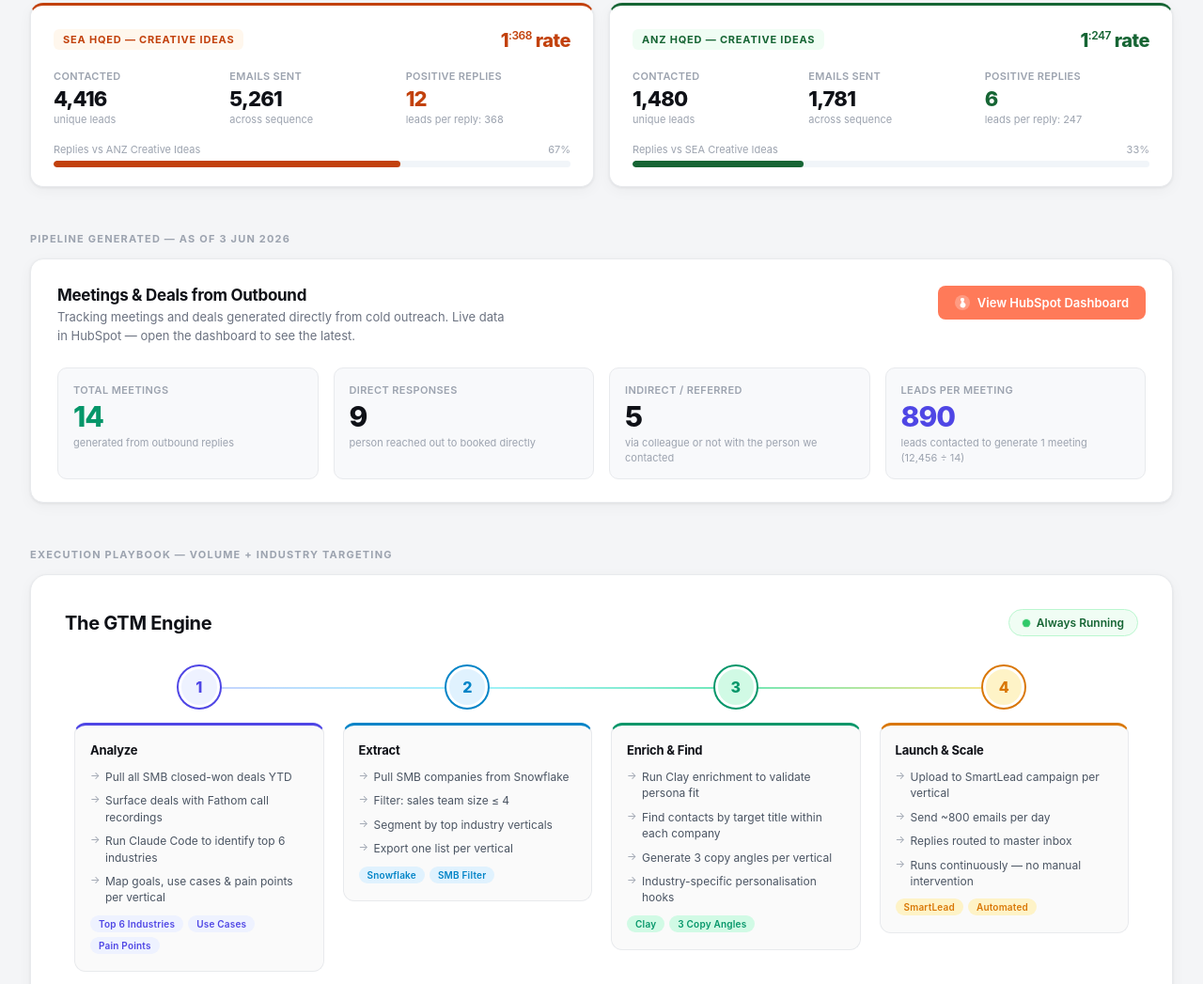
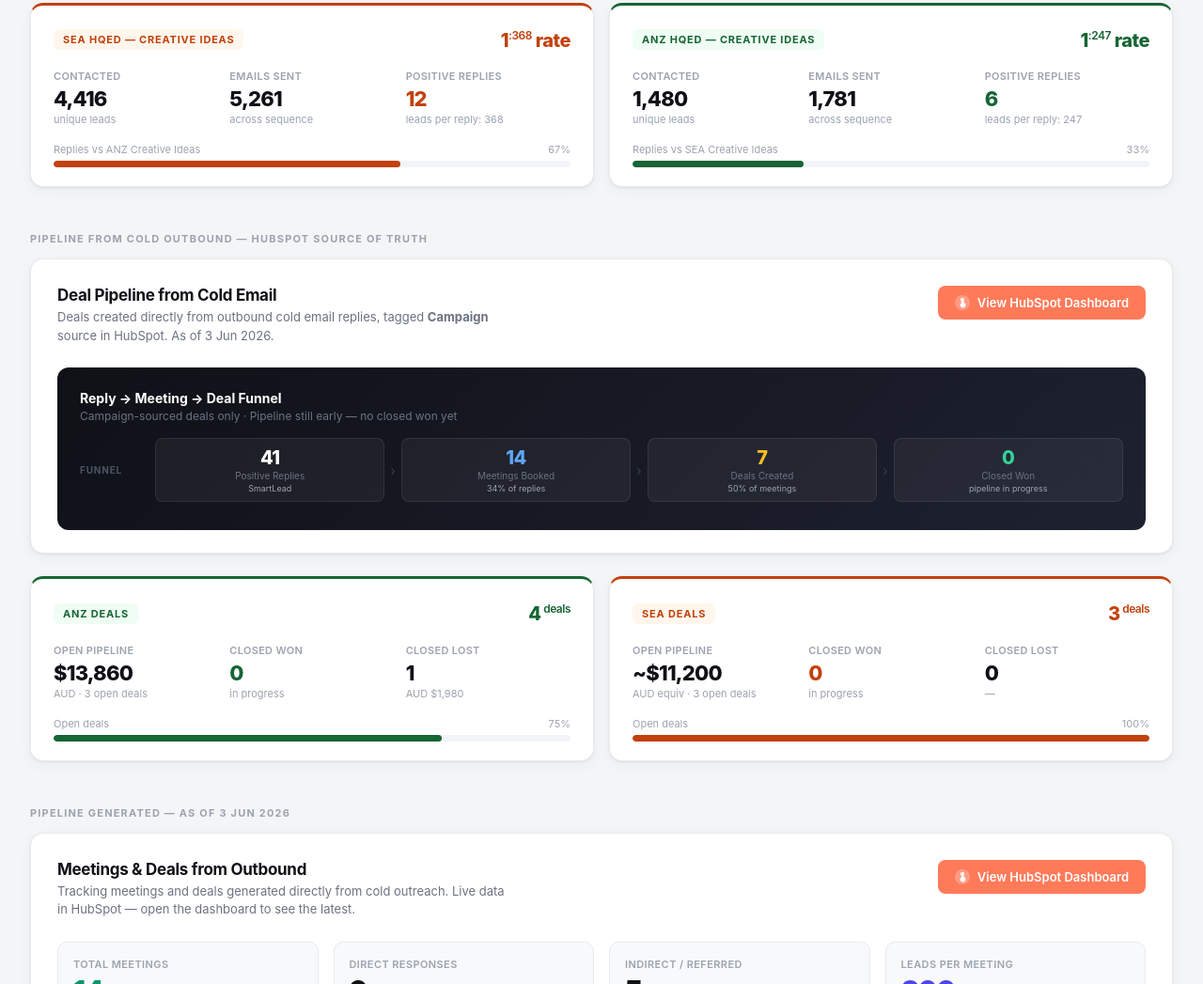
Before and after one commit to asher-firmable/firmable-gtm, a plain HTML site: page gtm-dashboard.html in a window 1280 px wide. Shown: the part 667-1714 px from the top of the page at 94% size. Drawn offline with Linux system fonts and the light colour scheme.

Commit message:
Add HubSpot pipeline section: reply→meeting→deal funnel + ANZ/SEA deal breakdown (7 deals, Campaign-sourced)
Co-Authored-By: Claude Sonnet 4.6 <noreply@anthropic.com>

```diff
--- a/gtm-dashboard.html
+++ b/gtm-dashboard.html
@@ -1011,6 +1011,124 @@
 
   </div>
 
+  <!-- HubSpot Pipeline Section -->
+  <div class="section-label">Pipeline from Cold Outbound — HubSpot Source of Truth</div>
+  <div class="pipeline-section" style="margin-bottom:24px;">
+
+    <div class="pipeline-top">
+      <div>
+        <h2>Deal Pipeline from Cold Email</h2>
+        <p>Deals created directly from outbound cold email replies, tagged <strong>Campaign</strong> source in HubSpot. As of 3 Jun 2026.</p>
+      </div>
+      <a class="hs-link" href="https://app-ap1.hubspot.com/reports-dashboard/24160926/view/153618931" target="_blank">
+        <svg width="16" height="16" viewBox="0 0 16 16" fill="none"><circle cx="8" cy="8" r="8" fill="white" fill-opacity="0.25"/><path d="M6 4.5C6 3.67 6.67 3 7.5 3h1C9.33 3 10 3.67 10 4.5v.75a1 1 0 0 1-.6.92V7.5l1.8 1.8A3 3 0 1 1 5.5 11a3 3 0 0 1 1.3-2.47V6.17a1 1 0 0 1-.8-.97V4.5Z" fill="white"/></svg>
+        View HubSpot Dashboard
+      </a>
+    </div>
+
+    <!-- Reply → Meeting → Deal funnel -->
+    <div class="projection" style="margin-top:0;">
+      <div class="projection-header" style="margin-bottom:16px;">
+        <div>
+          <h3>Reply → Meeting → Deal Funnel</h3>
+          <p>Campaign-sourced deals only · Pipeline still early — no closed won yet</p>
+        </div>
+      </div>
+      <div class="funnel-row">
+        <div class="funnel-label">Funnel</div>
+        <div class="funnel-steps">
+          <div class="funnel-step">
+            <div class="funnel-step-val">41</div>
+            <div class="funnel-step-label">Positive Replies</div>
+            <div class="funnel-step-rate">SmartLead</div>
+          </div>
+          <div class="funnel-arrow">›</div>
+          <div class="funnel-step">
+            <div class="funnel-step-val blue">14</div>
+            <div class="funnel-step-label">Meetings Booked</div>
+            <div class="funnel-step-rate">34% of replies</div>
+          </div>
+          <div class="funnel-arrow">›</div>
+          <div class="funnel-step">
+            <div class="funnel-step-val amber">7</div>
+            <div class="funnel-step-label">Deals Created</div>
+            <div class="funnel-step-rate">50% of meetings</div>
+          </div>
+          <div class="funnel-arrow">›</div>
+          <div class="funnel-step">
+            <div class="funnel-step-val green">0</div>
+            <div class="funnel-step-label">Closed Won</div>
+            <div class="funnel-step-rate">pipeline in progress</div>
+          </div>
+        </div>
+      </div>
+    </div>
+
+  </div>
+
+  <!-- Regional deal breakdown -->
+  <div class="breakdown-grid" style="margin-bottom:48px;">
+
+    <!-- ANZ -->
+    <div class="breakdown-card" style="border-top:3px solid #166534;">
+      <div class="breakdown-header">
+        <div class="breakdown-tag" style="background:#f0fdf4;color:#166534;">ANZ Deals</div>
+        <div class="share-pill" style="color:#166534;">4<sup> deals</sup></div>
+      </div>
+      <div class="breakdown-stats">
+        <div>
+          <div class="bd-stat-label">Open Pipeline</div>
+          <div class="bd-stat-value">$13,860</div>
+          <div class="bd-stat-sub">AUD · 3 open deals</div>
+        </div>
+        <div>
+          <div class="bd-stat-label">Closed Won</div>
+          <div class="bd-stat-value highlight" style="color:#166534;">0</div>
+          <div class="bd-stat-sub">in progress</div>
+        </div>
+        <div>
+          <div class="bd-stat-label">Closed Lost</div>
+          <div class="bd-stat-value">1</div>
+          <div class="bd-stat-sub">AUD $1,980</div>
+        </div>
+      </div>
+      <div class="share-bar-wrap">
+        <div class="share-bar-label"><span>Open deals</span><span>75%</span></div>
+        <div class="share-bar-track"><div class="share-bar-fill" style="width:75%;background:#166534;"></div></div>
+      </div>
+    </div>
+
+    <!-- SEA -->
+    <div class="breakdown-card" style="border-top:3px solid #c2410c;">
+      <div class="breakdown-header">
+        <div class="breakdown-tag" style="background:#fff7ed;color:#c2410c;">SEA Deals</div>
+        <div class="share-pill" style="color:#c2410c;">3<sup> deals</sup></div>
+      </div>
+      <div class="breakdown-stats">
+        <div>
+          <div class="bd-stat-label">Open Pipeline</div>
+          <div class="bd-stat-value">~$11,200</div>
+          <div class="bd-stat-sub">AUD equiv · 3 open deals</div>
+        </div>
+        <div>
+          <div class="bd-stat-label">Closed Won</div>
+          <div class="bd-stat-value highlight" style="color:#c2410c;">0</div>
+          <div class="bd-stat-sub">in progress</div>
+        </div>
+        <div>
+          <div class="bd-stat-label">Closed Lost</div>
+          <div class="bd-stat-value">0</div>
+          <div class="bd-stat-sub">—</div>
+        </div>
+      </div>
+      <div class="share-bar-wrap">
+        <div class="share-bar-label"><span>Open deals</span><span>100%</span></div>
+        <div class="share-bar-track"><div class="share-bar-fill" style="width:100%;background:#c2410c;"></div></div>
+      </div>
+    </div>
+
+  </div>
+
   <!-- Pipeline / Meetings -->
   <div class="section-label">Pipeline Generated — As of 3 Jun 2026</div>
   <div class="pipeline-section">
```
